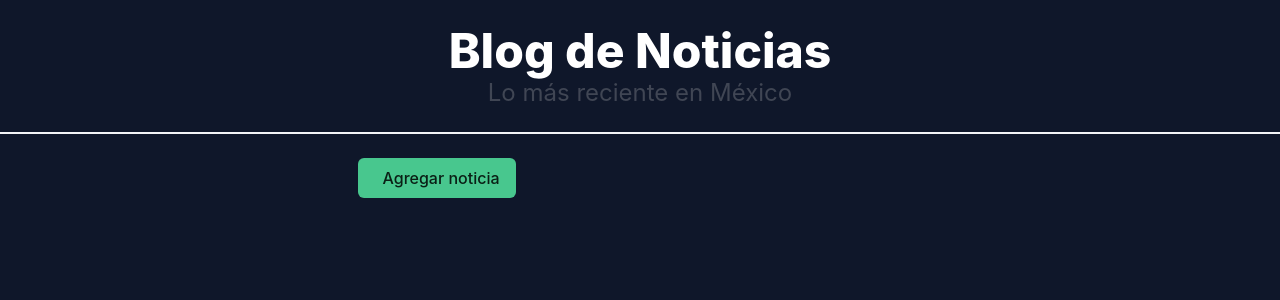
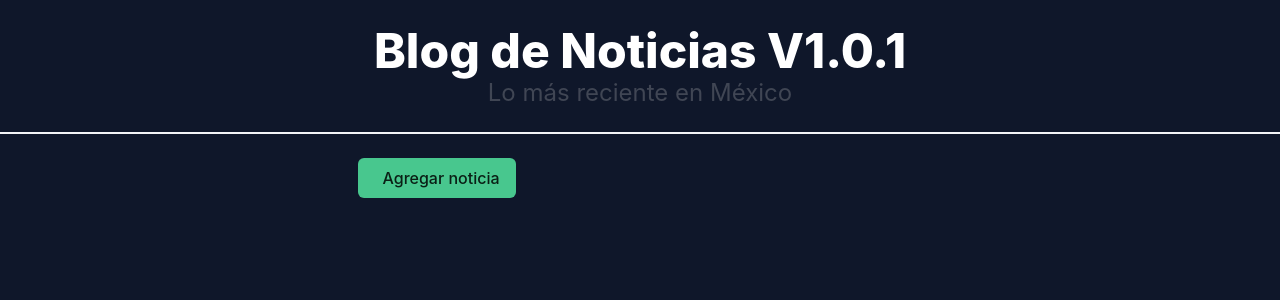
Before and after one commit to SaulOmarPacheco/EXAMENU1-COMPUTO2, a Flask app: page / in a window 1280 px wide. Shown: the top 300 px of the page. Run offline with Flask 3, Linux system fonts and the light colour scheme; data that the repository does not hold is empty; some libraries are stand-ins or nearby versions.

Commit message:
feat: actualizar titulo visible a V1.0.1

```diff
--- a/templates/base.html
+++ b/templates/base.html
@@ -9,7 +9,7 @@
   <body >
     <header>
         <br>
-        <h1 class="title has-text-centered has-text-white is-1">Blog de Noticias</h1>
+        <h1 class="title has-text-centered has-text-white is-1">Blog de Noticias V1.0.1</h1>
         <h2 class="subtitle has-text-centered is-4">Lo más reciente en México</h2>
         <hr>
     </header>
```
